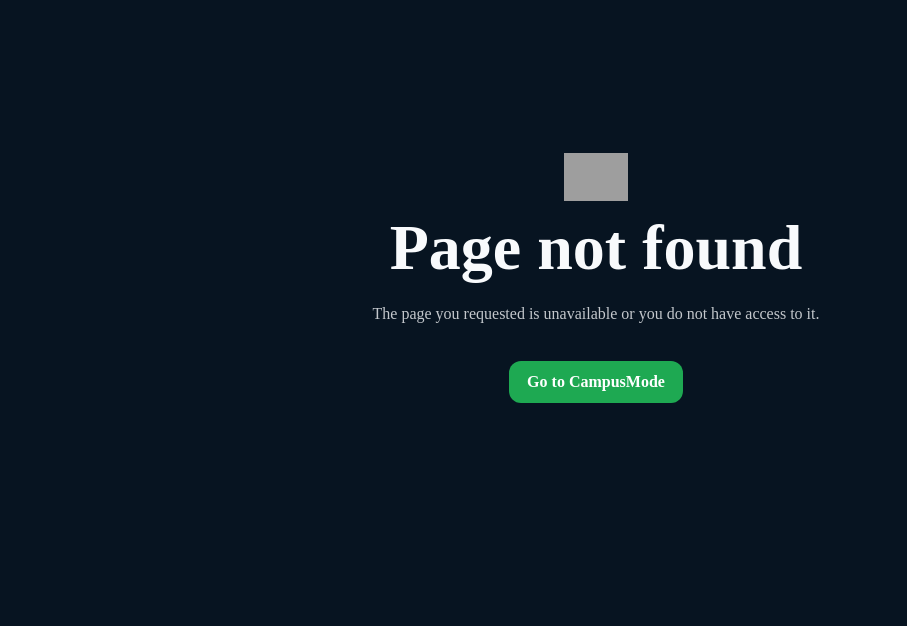
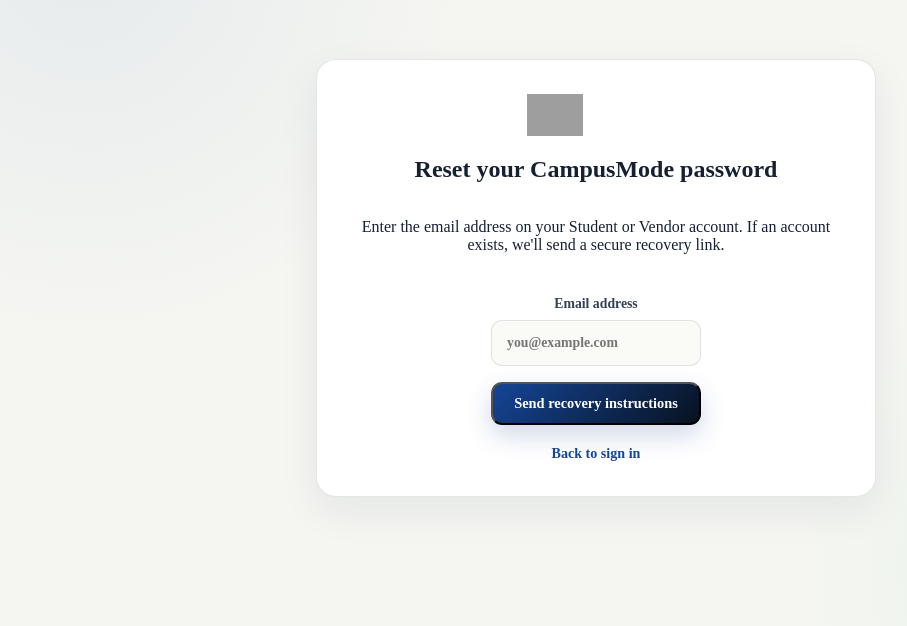
Before and after one commit to Wikis-tech/campuslink, a Next.js app: page /forgot-password in a window 1280 px wide. Before the commit this address had no page. Shown: the part 122-748 px from the top of the page, without its empty margins (44-951 px from the left). Built offline with nearby package versions, Linux system fonts and the light colour scheme; grey boxes are pictures that could not be loaded.

Commit message:
Stage 4: add CampusMode Student and Vendor recovery flow

```diff
--- /dev/null
+++ b/app/forgot-password/page.tsx
@@ -0,0 +1,35 @@
+import type { Metadata } from 'next'
+import Link from 'next/link'
+import { Brand } from '@/components/Brand'
+import { requestPasswordReset } from './actions'
+
+export const metadata: Metadata = {
+  title: 'Reset your password',
+  robots: { index: false, follow: false, noarchive: true },
+}
+
+export default async function ForgotPasswordPage({
+  searchParams,
+}: {
+  searchParams: Promise<{ sent?: string; error?: string }>
+}) {
+  const { sent, error } = await searchParams
+  return (
+    <main className="auth-shell">
+      <section className="auth-card auth-center">
+        <Brand />
+        <h1>Reset your CampusMode password</h1>
+        <p className="auth-copy">Enter the email address on your Student or Vendor account. If an account exists, we'll send a secure recovery link.</p>
+        {error ? <div className="auth-error" role="alert">{error}</div> : null}
+        {sent ? <div className="auth-success" role="status">If that email has a CampusMode account, recovery instructions will arrive shortly. Check your spam folder too.</div> : null}
+        <form action={requestPasswordReset} className="auth-form">
+          <label>Email address
+            <input type="email" name="email" autoComplete="email" placeholder="you@example.com" maxLength={254} required />
+          </label>
+          <button className="btn btn-primary" type="submit">Send recovery instructions</button>
+        </form>
+        <p className="auth-foot"><Link href="/login">Back to sign in</Link></p>
+      </section>
+    </main>
+  )
+}
```
